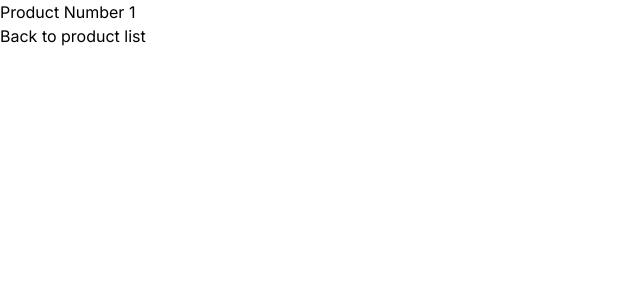
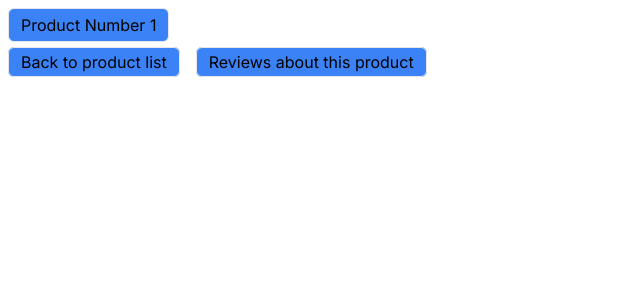
Before and after one commit to umersagheer/Nextjs14-Course, a Next.js app: page /products/1 in a window 1280 px wide. Shown: the top 300 px of the page, without its empty margins (0-640 px from the left). Built offline with nearby package versions, Linux system fonts and the light colour scheme.

Commit message:
Nested Dynamic Routes

```diff
--- a/src/app/products/[productId]/page.tsx
+++ b/src/app/products/[productId]/page.tsx
@@ -16,9 +16,21 @@ const ProductDetails = ({ params }: paramsType) => {
 
   return (
     <>
-      <h1>Product Number {params.productId}</h1>
-      <Link href="products" onClick={() => router.back()}>
+      <h1 className="border bg-blue-500 px-3 py-1 rounded-md m-2 w-fit">
+        Product Number {params.productId}
+      </h1>
+      <Link
+        href="products"
+        onClick={() => router.back()}
+        className="border bg-blue-500 px-3 py-1 rounded-md m-2 hover:bg-blue-400/80"
+      >
         Back to product list
+      </Link>
+      <Link
+        href={`${params.productId}/reviews`}
+        className="border bg-blue-500 px-3 py-1 rounded-md m-2 hover:bg-blue-400/80"
+      >
+        Reviews about this product
       </Link>
     </>
   );
--- /dev/null
+++ b/src/app/products/[productId]/reviews/[reviewId]/page.tsx
@@ -0,0 +1,27 @@
+import Button from "@/components/Button";
+import Link from "next/link";
+import React from "react";
+
+type paramsType = {
+  params: params;
+};
+
+type params = {
+  productId: string;
+  reviewId: string;
+};
+
+const ProductReviewDetails = ({ params }: paramsType) => {
+  return (
+    <>
+      <h1>
+        Detailed Review {params.reviewId} of product {params.productId}
+      </h1>
+      <Link href={`/products/${params.productId}/reviews`}>
+        <Button text="Back to Reviews" />
+      </Link>
+    </>
+  );
+};
+
+export default ProductReviewDetails;
--- /dev/null
+++ b/src/app/products/[productId]/reviews/page.tsx
@@ -0,0 +1,21 @@
+import Button from "@/components/Button";
+import Link from "next/link";
+import React from "react";
+
+const ProductReview = ({ params }: { params: { productId: string } }) => {
+  return (
+    <>
+      <h1>Reviews of product number {params.productId}</h1>
+      <div className="*:border *:bg-blue-500 *:px-3 *:py-1 *:rounded-md *:m-2">
+        <Link href={`/products/${params.productId}/reviews/1`}>Review 1</Link>
+        <Link href={`/products/${params.productId}/reviews/2`}>Review 2</Link>
+        <Link href={`/products/${params.productId}/reviews/3`}>Review 3</Link>
+      </div>
+      <Link href={`/products/${params.productId}/reviews`}>
+        <Button text="Back to Products" />
+      </Link>
+    </>
+  );
+};
+
+export default ProductReview;
--- a/src/app/products/page.tsx
+++ b/src/app/products/page.tsx
@@ -5,9 +5,11 @@ const ProductsList = () => {
   return (
     <>
       <h1>Products</h1>
-      <Link href="/products/1">product 1</Link>
-      <Link href="/products/2">product 2</Link>
-      <Link href="/products/3">product 3</Link>
+      <div className="*:border *:bg-blue-500 *:px-3 *:py-1 *:rounded-md *:m-2">
+        <Link href="/products/1">product 1</Link>
+        <Link href="/products/2">product 2</Link>
+        <Link href="/products/3">product 3</Link>
+      </div>
     </>
   );
 };
--- /dev/null
+++ b/src/components/Button.tsx
@@ -0,0 +1,17 @@
+import React from "react";
+
+type ButtonProps = {
+  text: string;
+};
+
+const Button = ({ text }: ButtonProps) => {
+  return (
+    <>
+      <button className="border bg-blue-500 px-3 py-1 rounded-md m-2 hover:bg-blue-400/80">
+        {text}
+      </button>
+    </>
+  );
+};
+
+export default Button;
```
